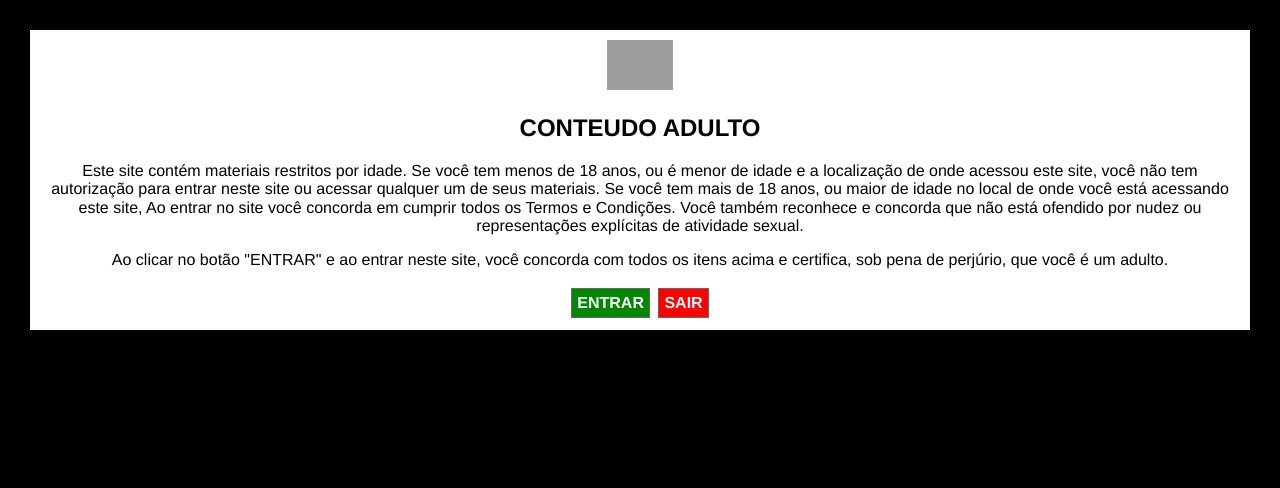
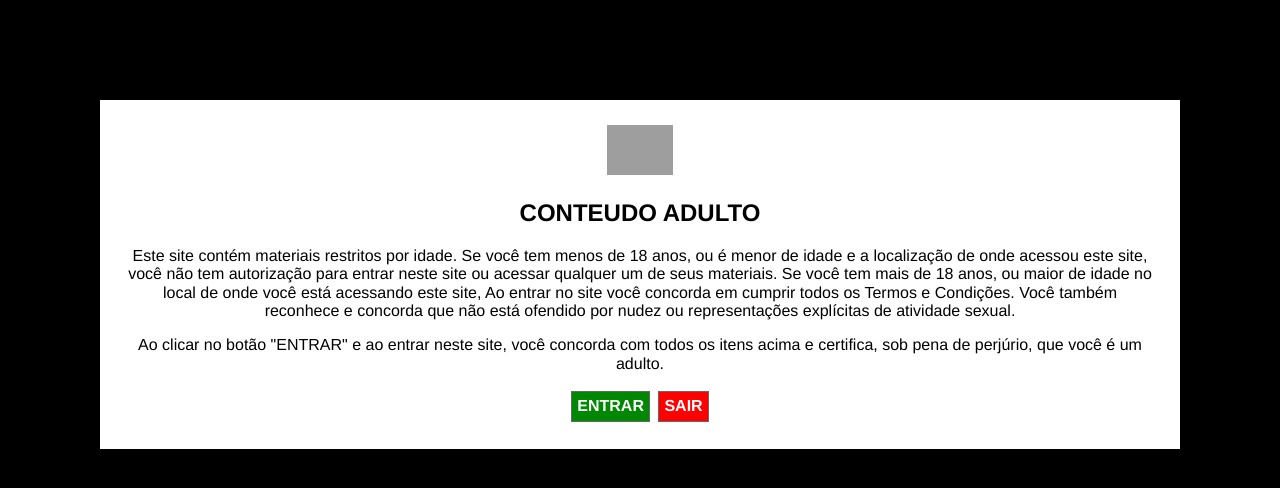
Before and after one commit to guiadamusculacao/guiadamusculacao, a Jekyll site: the page built from _pornstars/teste.html, in a window 1280 px wide. Shown: the top 488 px of the page. Built offline with Jekyll 4.4.1, drawn with Linux system fonts in a browser that asks for light colours; grey boxes are pictures that could not be loaded.

Commit message:
Update teste.html

```diff
--- a/_pornstars/teste.html
+++ b/_pornstars/teste.html
@@ -49,12 +49,15 @@ function getCookie(c_name) {
 </script>
 <style>
 .aviso{display:none;position:fixed;top:0;right:0;bottom:0;left:0;z-index:1040;background-color:#000;}
-.aviso-corpo{background-color:#fff;margin:30px;padding:10px;vertical-align:middle;color:#000;}
+.aviso-corpo{background-color:#fff;margin:100px;padding:25px;vertical-align:middle;color:#000;}
 .aviso-titulo{text-transform:uppercase;font-weight:bold;text-align:center;}
 .botao-entrar{text-decoration:none;padding:5px;border:solid 1px #676767;background-color:#008803;display:inline-block;margin:2px;cursor:pointer;color:#fff;font-weight:bold;}
 .botao-sair{text-decoration:none;padding:5px;border:solid 1px #676767;background-color:#f00;display:inline-block;margin:2px;cursor:pointer;color:#fff;font-weight:bold;}
 .botao-entrar:hover{background-color:#004e02;}
 .botao-sair:hover{background-color:#ab0000;}
+@media only screen and (max-width:600px){
+.aviso-corpo{background-color:#fff;margin:5px;padding:5px;vertical-align:middle;color:#000;}
+}
 </style>
 <button id="delCookie">DELETE COOKIE</button>
 <div id="myModal" class="aviso">
```
